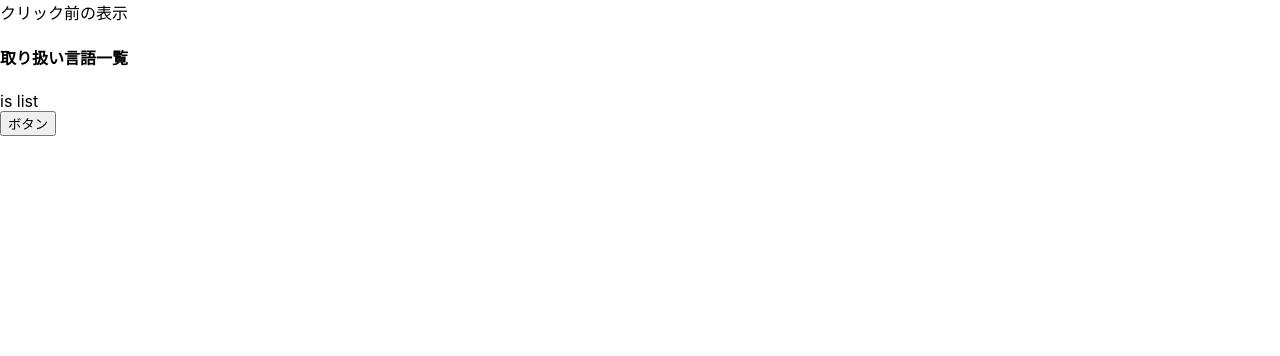
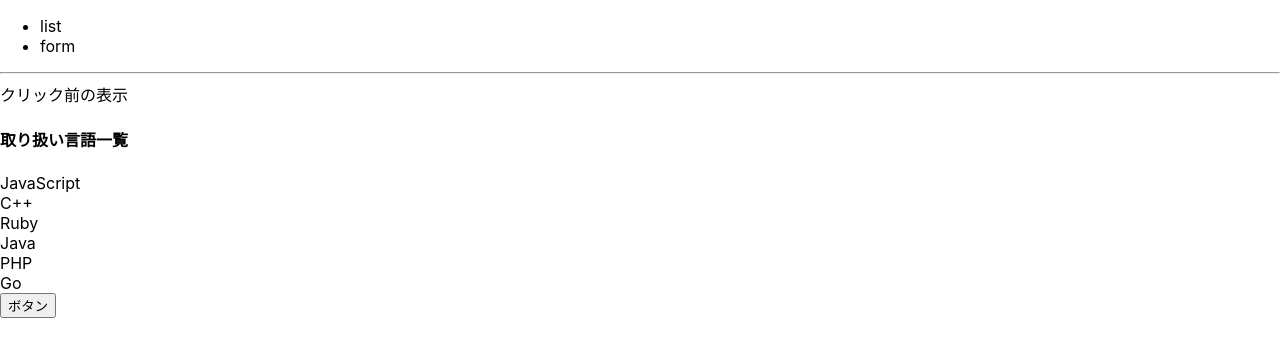
Before and after one commit to toyoboh/react-yassun-tutorial, a React (Create React App) app: page / in a window 1280 px wide. Shown: the top 356 px of the page. Built offline with nearby package versions, Linux system fonts and the light colour scheme.

Commit message:
youtube4

```diff
--- a/src/App.js
+++ b/src/App.js
@@ -1,8 +1,10 @@
 import { useState } from "react";
 import { List } from "./List";
+import { Form } from "./Form";
 
 function App() {
   const [description, setDescription] = useState("クリック前の表示");
+  const [tab, setTab] = useState("list");
 
   const changeDescription = () => {
     setDescription("クリック後の表示");
@@ -10,9 +12,18 @@
 
   return (
     <div>
+      <header>
+        <ul>
+          <li onClick={ () => setTab("list") }>list</li>
+          <li onClick={ () => setTab("form") }>form</li>
+        </ul>
+      </header>
+      <hr />
       { description }
-      <List title="取り扱い言語一覧" />
-      <button onClick={ () => changeDescription() }>ボタン</button>
+      {
+        tab === "list" ? <List title="取り扱い言語一覧" /> : <Form />
+      }
+      <button onClick={ changeDescription }>ボタン</button>
     </div>
   );
 }
--- /dev/null
+++ b/src/Form.js
@@ -0,0 +1,3 @@
+export const Form = () => {
+    return <div>is form</div>
+}
--- a/src/List.js
+++ b/src/List.js
@@ -1,8 +1,21 @@
+const LANGAGES = [
+    "JavaScript",
+    "C++",
+    "Ruby",
+    "Java",
+    "PHP",
+    "Go"
+];
+
 export const List = ({ title }) => {
     return(
         <div>
             <h4>{ title }</h4>
-            <div>is list</div>
+            {
+                LANGAGES.map((lang, index) => {
+                    return <div key={ index }>{ lang }</div>
+                })
+            }
         </div>
     )
 }
```
